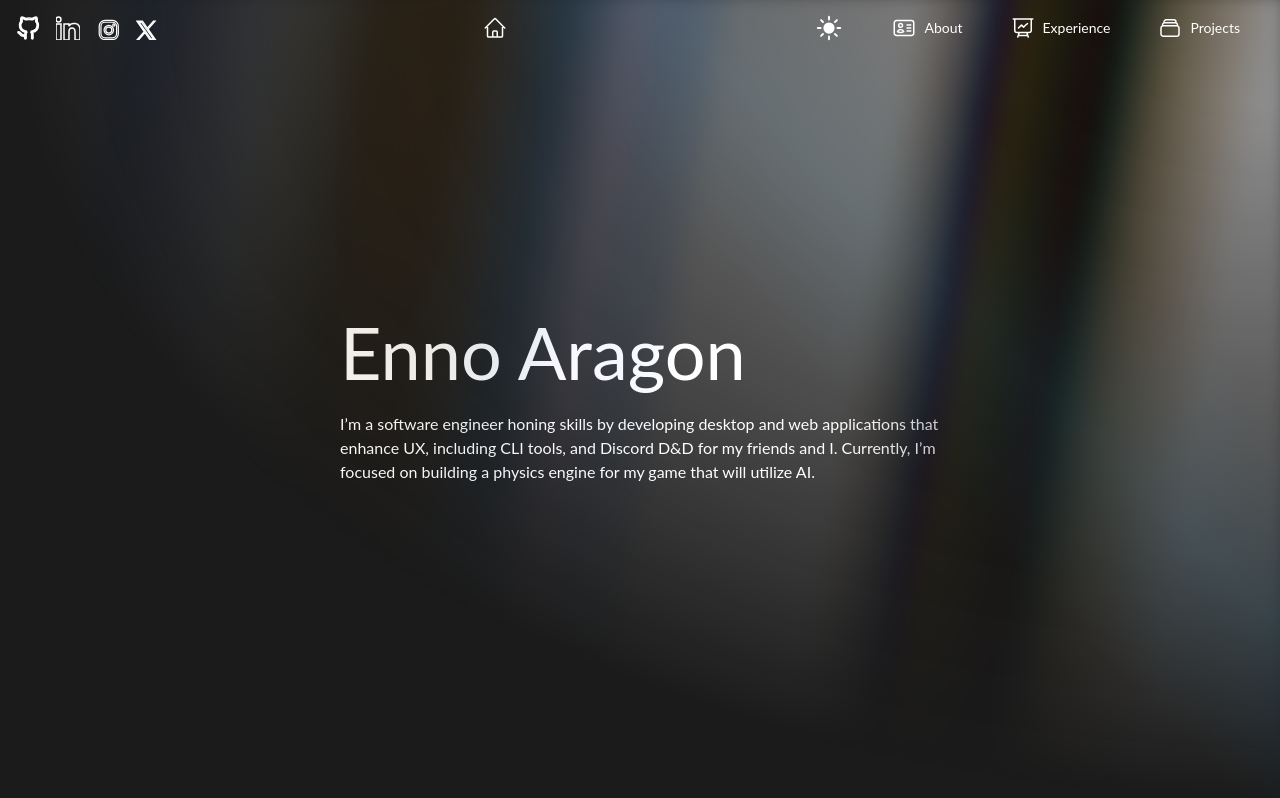
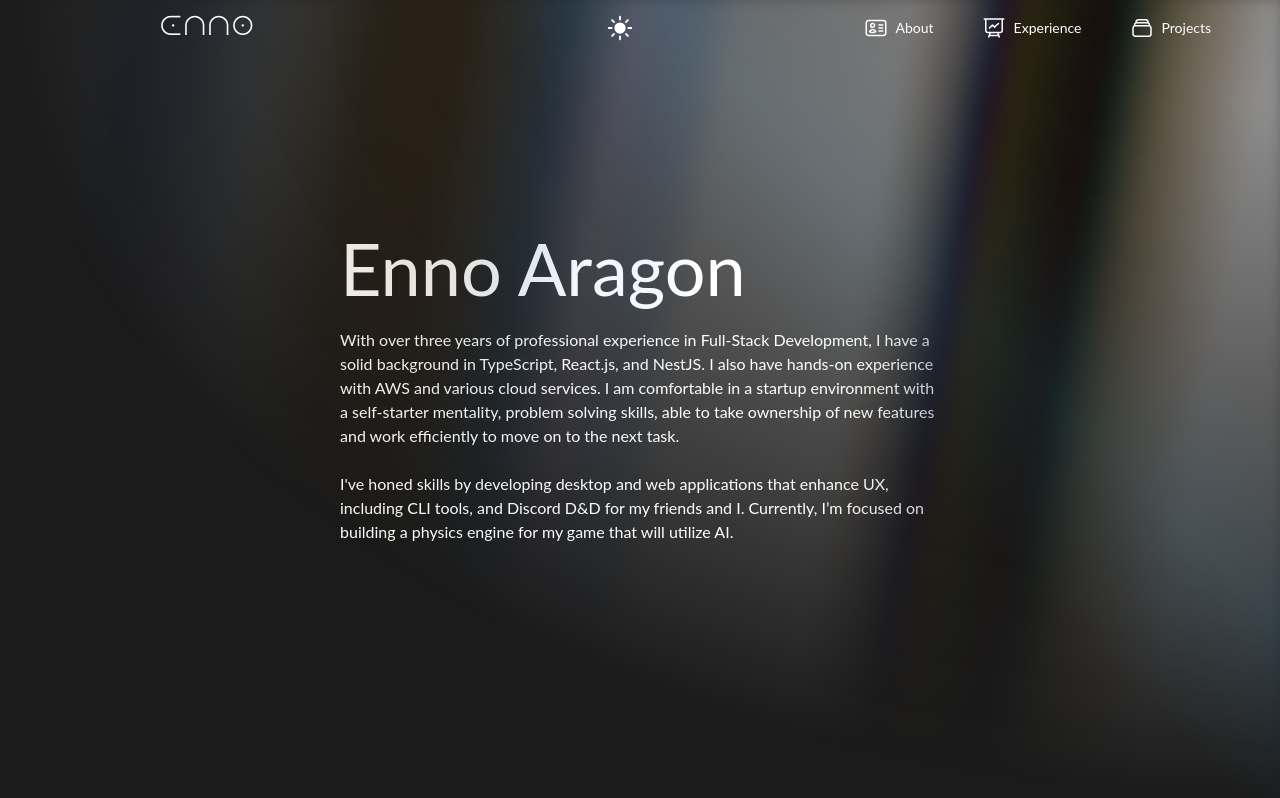
Before and after one commit to ennoaragon/ennoaragon-fe, a React (Vite) app: page / in a window 1280 px wide. Built offline with nearby package versions, Linux system fonts and the light colour scheme.

Commit message:
updated the text and completed that work

```diff
--- a/src/components/nav-menu/index.tsx
+++ b/src/components/nav-menu/index.tsx
@@ -67,24 +67,27 @@ function NavMenu() {
         }
     };
 
+            //<div className="mx-2 h-full flex flex-row items-center justify-center text-center">
+            //    <div className="flex items-center">
+            //        <a target="_blank" rel="noopener noreferrer" href="https://github.com/ennoaragon" className=" text-2xl">{githubButton()}</a>
+            //        <a target="_blank" rel="noopener noreferrer" href="https://www.linkedin.com/in/ennoaragon" className=" text-2xl">{linkedInButton()}</a>
+            //        <a target="_blank" rel="noopener noreferrer" href="https://www.instagram.com/ennoaragon" className=" text-2xl">{instaButton()}</a>
+            //        <a target="_blank" rel="noopener noreferrer" href="https://x.com/ennoaragon" className=" text-2xl">{twitterComButton()}</a>
+            //    </div>
+            //</div>
+
     return (
         <nav className={`fixed w-full top-0 left-0 right-0 h-14 flex flex-row transition-transform duration-300 ease-out
             z-50 ${scrolled ? 'bg-background' : 'bg-transparent'}
             ${visible ? 'translate-y-0' : '-translate-y-full'} `}>
-            <div className="mx-2 h-full flex flex-row items-center justify-center text-center">
-                <div className="flex items-center">
-                    <a target="_blank" rel="noopener noreferrer" href="https://github.com/ennoaragon" className=" text-2xl">{githubButton()}</a>
-                    <a target="_blank" rel="noopener noreferrer" href="https://www.linkedin.com/in/ennoaragon" className=" text-2xl">{linkedInButton()}</a>
-                    <a target="_blank" rel="noopener noreferrer" href="https://www.instagram.com/ennoaragon" className=" text-2xl">{instaButton()}</a>
-                    <a target="_blank" rel="noopener noreferrer" href="https://x.com/ennoaragon" className=" text-2xl">{twitterComButton()}</a>
-                </div>
-            </div>
-            <div className="h-full flex flex-row items-center justify-center text-center min-w-[200px] flex-1">
-                <Link to="/" className="cursor-pointer text-xl">
+            <div className="h-full flex flex-row items-center justify-center text-center flex-1">
+                <Link to="/" className="text-2xl font-[dune]">Enno</Link>
+                { /*<Link to="/" className="cursor-pointer text-xl">
                     {homeButton()}
                 </Link>
+                */}
             </div>
-            <div className="flex justify-center items-center space-x-4 md:space-x-10">
+            <div className="flex justify-center items-center flex-1">
                 {theme === "dark" ?
 
                     <button onClick={() => setTheme("light")} className="cursor-pointer">
@@ -100,6 +103,8 @@ function NavMenu() {
                         </svg>
                     </button>
                 }
+            </div>
+            <div className="flex justify-center items-center space-x-4 md:space-x-10 flex-1">
                 {/*
                     <Link className="hover:text-custom-accent-light text-lg"
                     to="/about">
--- a/src/index.css
+++ b/src/index.css
@@ -32,12 +32,13 @@
     --theme-secondary: #FF7F50;
     --theme-tertiary: #126794;
     --theme-tertiary-light: #149ce3;
+    --theme-accent-light: #828de1;
     --custom-gray: #c7c5c5;
     --active-link: #F0F0F0;
     --custom-accent: #1c282e;
     --custom-accent-light: #4a5565;
     --custom-background: #f0f0f0;
-    --custom-nav-background: #FF7F50;
+    --custom-nav-background: #EC9466;
     --custom-main-background: #fcf2ee;
     --custom-gradiant: #FF7F50;
     --custom-purple: #6A0DAD;
@@ -52,6 +53,13 @@
         }
     }
 
+    .external-link:hover {
+        color: var(--custom-card-accent);
+    }
+
+    .projects-external-link:hover {
+        color: white;
+    }
   --radius: 0.625rem;
   --background: var(--custom-nav-background);
   --foreground: oklch(0.145 0 0);
@@ -115,8 +123,13 @@
     --custom-dark-gray: oklch(0.3456 0.0139 226.4);
 
     --custom-card: var(--custom-nav-background);
-    --custom-card-accent: var(--custom-background);
     --custom-card-accent2: var(--custom-background);
+    --custom-card-accent: #142438;
+
+    /*--custom-card: var(--custom-nav-background);
+    --custom-card-accent2: var(--custom-background);
+    --custom-card-accent2: #142438; */
+
 
     p {
         a {
@@ -124,6 +137,9 @@
         }
     }
 
+    .external-link:hover {
+        color: var(--theme-tertiary-light);
+    }
 
   --background: var(--custom-nav-background);
   --foreground: oklch(0.985 0 0);
@@ -299,3 +315,19 @@ html, body{
         color: var(--theme-secondary);
     }
 } */
+
+@font-face {
+  font-family: 'dune';
+  src: url('/src/assets/fonts/Dune_Rise.woff2') format('woff2');
+  /* Add more formats for broader compatibility */
+  font-weight: normal;
+  font-style: normal;
+}
+
+@font-face {
+  font-family: 'birdman';
+  src: url('/src/assets/fonts/birdman.woff2') format('woff2');
+  /* Add more formats for broader compatibility */
+  font-weight: normal;
+  font-style: normal;
+}
--- a/src/pages/home/experience.tsx
+++ b/src/pages/home/experience.tsx
@@ -41,7 +41,7 @@ const Expereince = () => {
                             <p className="text-base md:text-lg ">{job.date}</p>
                         </div>
                         {job.external_url != "" ?
-                            <a target="_blank" rel="noopener noreferrer" href={job.external_url} className=" my-2">
+                            <a target="_blank" rel="noopener noreferrer" href={job.external_url} className=" my-2 external-link">
                                 <svg xmlns="http://www.w3.org/2000/svg" fill="none" viewBox="0 0 24 24" strokeWidth="1.5" stroke="currentColor" className="size-6">
                                     <path strokeLinecap="round" strokeLinejoin="round" d="m4.5 19.5 15-15m0 0H8.25m11.25 0v11.25" />
                                 </svg>
@@ -108,7 +108,7 @@ const Expereince = () => {
 
 
     return (
-        <div className="flex flex-col w-full h-full mt-10 justify-center items-center
+        <div className="flex flex-col w-full h-full mt-10
             md:w-(--experience-max-width) max-w-(--experience-max-width) text-wrap mx-auto">
 
             <p className="w-full text-fxl md:text-7xl sm:text-5xl text-left">Experience</p>
--- a/src/pages/home/index.tsx
+++ b/src/pages/home/index.tsx
@@ -34,12 +34,20 @@ function Home() {
         < >
             <AuroraBackground>
                 <section className="content flex flex-col justify-center items-center min-h-screen text-left h-screen w-full">
-                    <div className="max-w-(--text-mobile-width-max) md:w-(--text-width-max) md:max-w-(--text-width-max) ">
-                        <div className="text-left">
+                    <div className="max-w-(--text-mobile-width-max) md:w-(--text-width-max) md:max-w-(--text-width-max) text-base">
+                        <div className="text-left w-full">
                             <p className="text-4xl md:text-7xl">Enno Aragon</p>
                         </div>
-                        <p className="text-base mt-6">
-                            I’m a software engineer honing skills by developing desktop and web applications that enhance
+
+                        <p className="my-6 z-1 text-base "> With over three years of professional experience in Full-Stack Development, I
+                            have a solid background in TypeScript, React.js, and NestJS. I also have
+                            hands-on experience with AWS and various cloud services. I am comfortable
+                            in a startup environment with a self-starter mentality, problem solving skills,
+                            able to take ownership of new features and work efficiently to move on to the
+                            next task.
+                        </p>
+                        <p className="my-6 text-base">
+                            I've honed skills by developing desktop and web applications that enhance
                             UX, including CLI tools, and Discord D&D for my friends and I.
                             Currently, I’m focused on building a physics engine for my game that will utilize AI.
                         </p>
--- a/src/static/projects.ts
+++ b/src/static/projects.ts
@@ -52,7 +52,7 @@ export const projects:iProject[] = [
         image_src: "https://tenor.com/view/kitty-cat-sandwich-cats-sandwich-gif-26112528",
         tech_chips: ["React", "zustand", "GO", "Tailwindcss","AWS"],
         date: "2021-09-01",
-        external_url: "",
+        external_url: "https://swapcanvas.com",
         github_url: "",
         local_src: "src/assets/swapcanvas.webp",
         video_src: "",
```
Also changed, not shown: src/pages/about/index.tsx (+11 -24 lines), src/pages/home/about-me.tsx (+15 -9 lines), src/pages/home/projects.tsx (+5 -5 lines), src/assets/fonts/Dune_Rise.woff2 (added), src/assets/fonts/birdman.woff2 (added).
